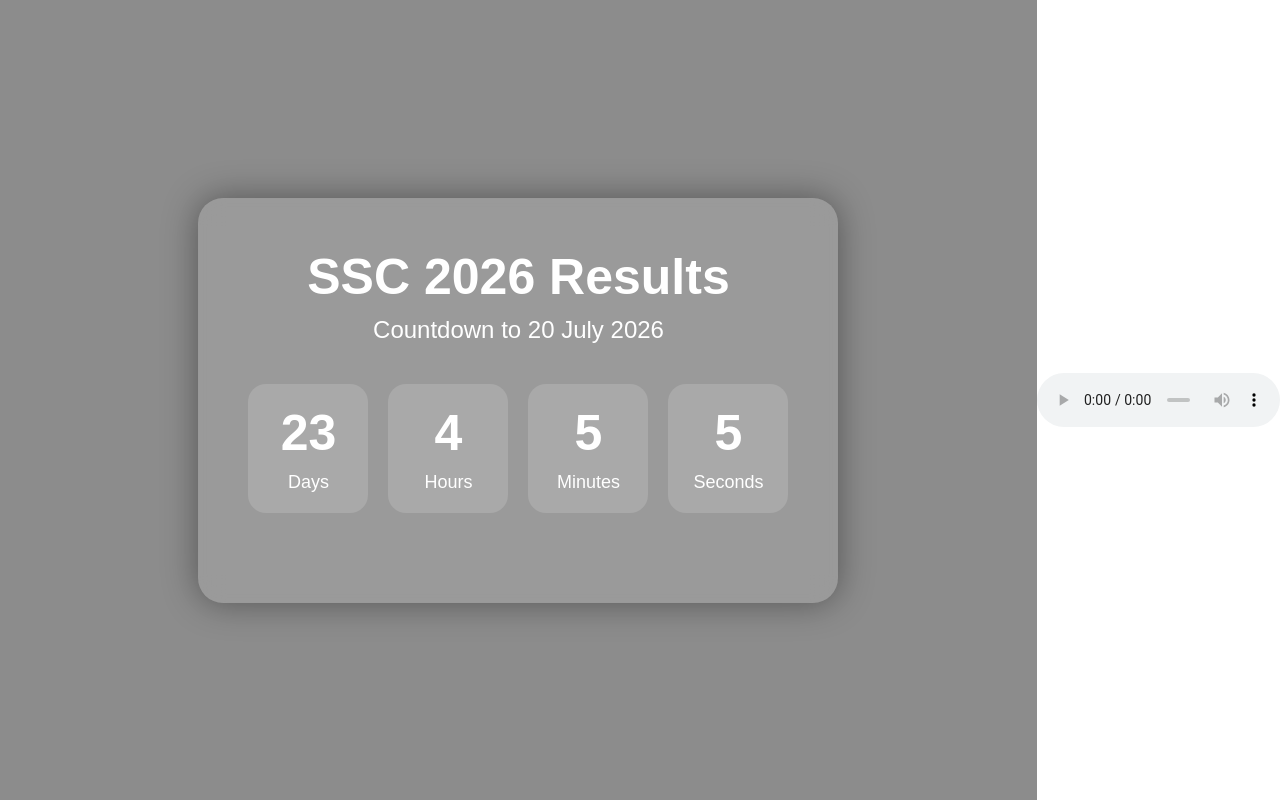
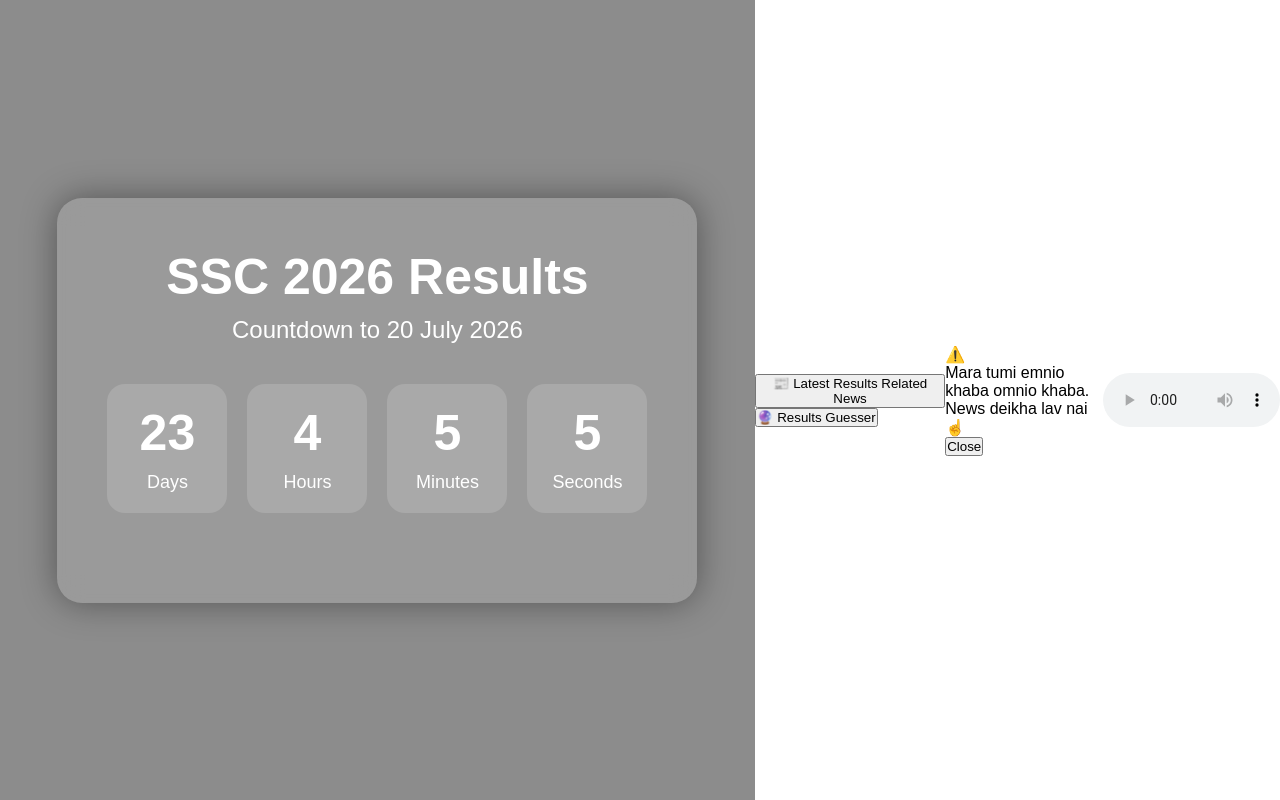
Before and after one commit to 0xvqni-xz/SSC-26-results-countdown, a plain HTML site: page index.html in a window 1280 px wide. Drawn offline with Linux system fonts and the light colour scheme.

Commit message:
Update index.html

```diff
--- a/index.html
+++ b/index.html
@@ -51,6 +51,31 @@
 
 </div>
 
+<div class="buttons">
+
+    <button id="newsBtn">
+        📰 Latest Results Related News
+    </button>
+
+    <button id="guessBtn">
+        🔮 Results Guesser
+    </button>
+
+</div>
+
+<div id="newsPopup" class="popup">
+
+    <span class="warning">⚠️</span>
+
+    <p>
+        Mara tumi emnio khaba omnio khaba.<br>
+        News deikha lav nai ☝️
+    </p>
+
+    <button id="closePopup">Close</button>
+
+</div>
+
 <audio controls loop>
     <source src="assets/music/music.mp3" type="audio/mpeg">
 </audio>
```
